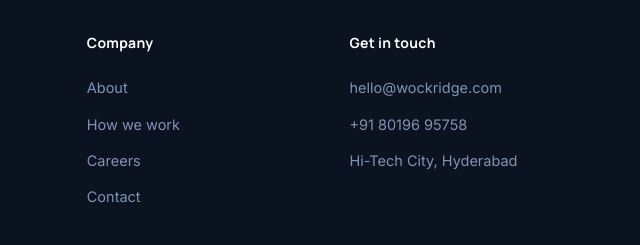
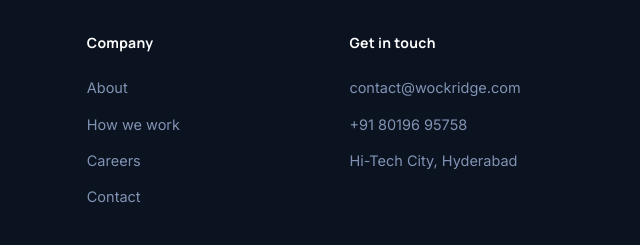
Before and after one commit to reaisol/ramreddysoftware, a plain HTML site: page index.html in a window 1280 px wide. Shown: the part 4545-4790 px from the top of the page, 640-1280 px from the left. Drawn offline with Linux system fonts and the light colour scheme.

Commit message:
Update email to contact@wockridge.com in footer

```diff
--- a/index.html
+++ b/index.html
@@ -495,7 +495,7 @@
       </div>
       <div class="foot-col">
         <h5>Get in touch</h5>
-        <a href="mailto:hello@wockridge.com">hello@wockridge.com</a>
+        <a href="mailto:contact@wockridge.com">contact@wockridge.com</a>
         <a href="tel:+918019695758">+91 80196 95758</a>
         <a href="#">Hi-Tech City, Hyderabad</a>
       </div>
```
Also changed, not shown: Services.html (+1 -1 lines).
